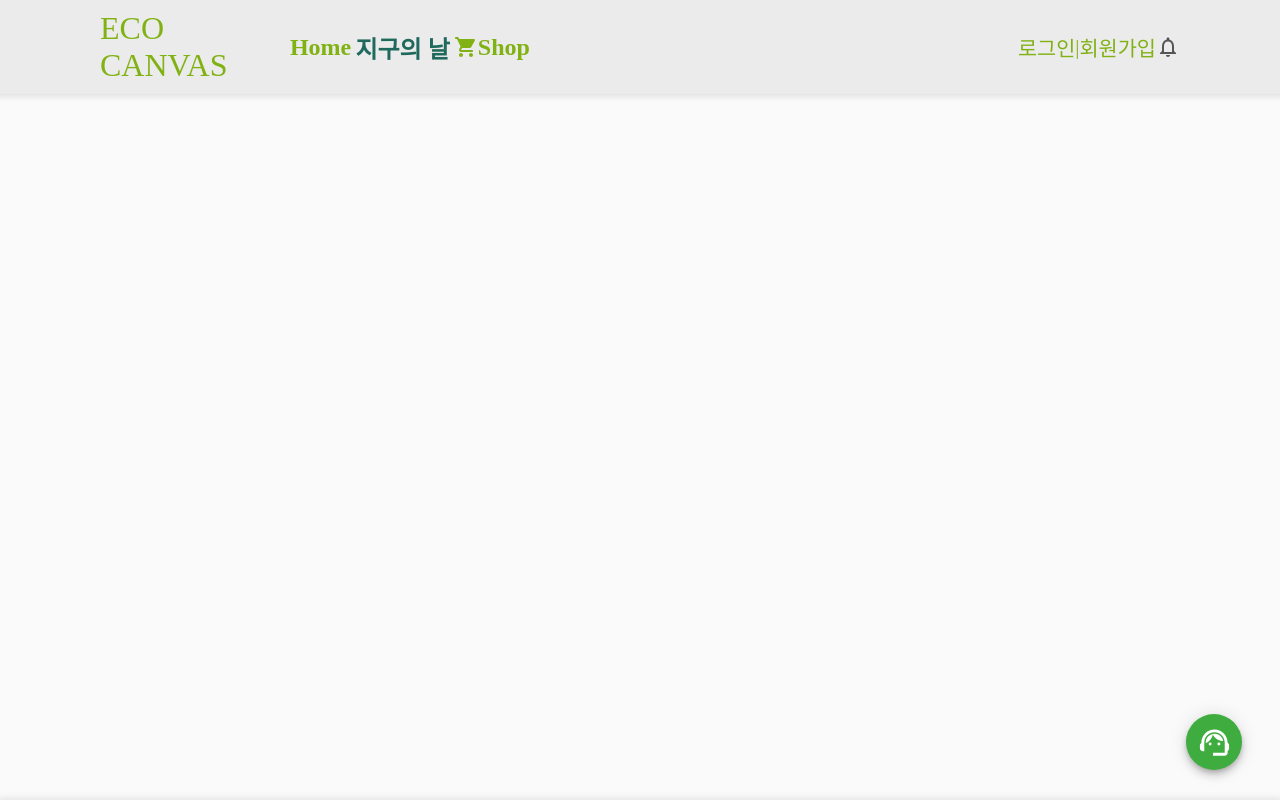
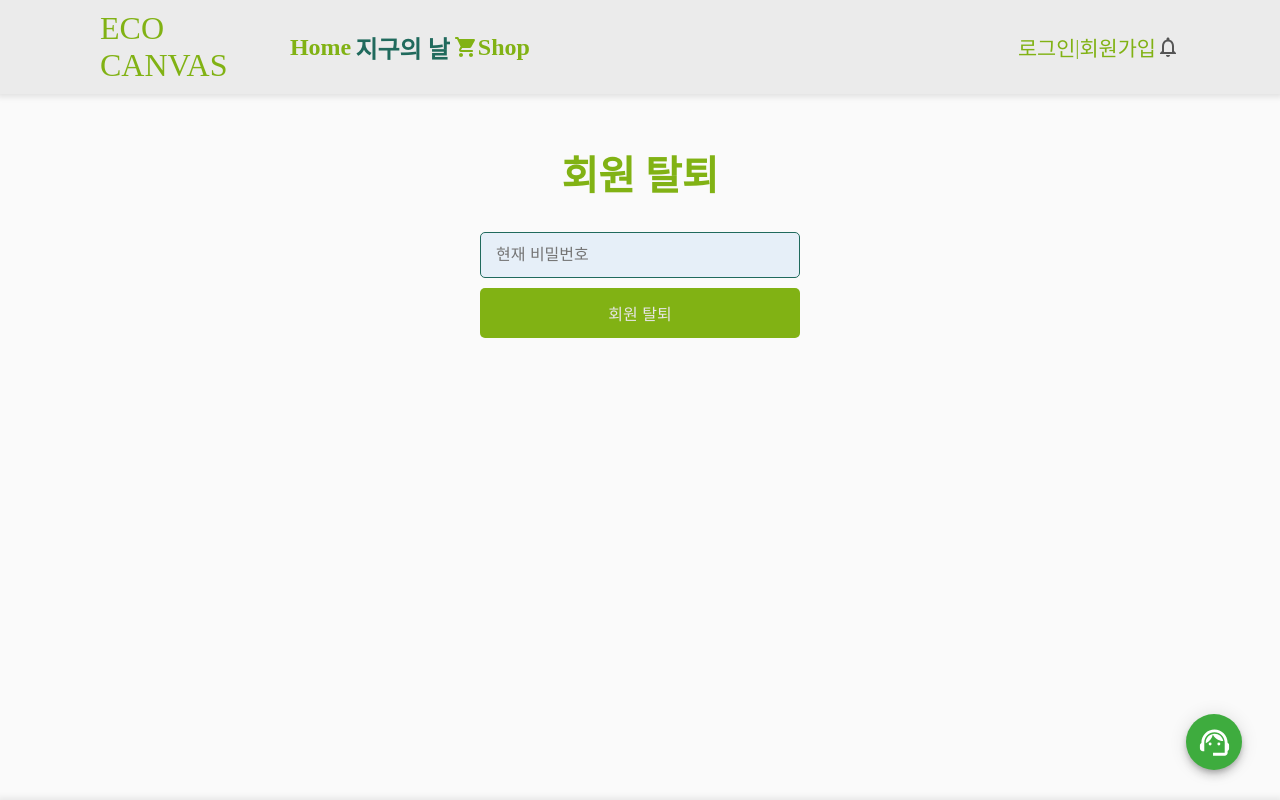
Before and after one commit to Songjimyung/EcoCanvas-Frontend, a React (Create React App) app: page /mypage/profile/withdrawal in a window 1280 px wide. Shown: the top 800 px of the page. Built offline with nearby package versions, Linux system fonts and the light colour scheme; no server answers; a web font is replaced by a local one.

Commit message:
Feature : 회원 탈퇴 기능 구현 회원 탈퇴 기능 구현 Feature #107

```diff
--- a/src/App.js
+++ b/src/App.js
@@ -39,6 +39,7 @@ import { MyReviewComment } from './pages/mypagelist/myReviewcomment';
 import { createTheme, ThemeProvider } from "@mui/material";
 import { ApplyListCampaign } from './admin_pages/ApplycampaignList/ApplyCampaignList'
 import { MyProfile } from './pages/mypagelist/myprofile'
+import { UserWithdrawal } from './pages/UserWithdrawal'
 import { ProductDetail } from './admin_pages/productdetail/Productdetail'
 import { ChatList } from './admin_pages/chatList/ChatList';
 import { ChatDetail } from './admin_pages/chatDetail/ChatDetail';
@@ -112,6 +113,7 @@ function App() {
             <Route path="/product/buy/:productId" element={<BuyProduct />}></Route>
             <Route path="/mypage" element={<Mypage />}></Route>
             <Route path="/mypage/profile" element={<MyProfile />}></Route>
+            <Route path="/mypage/profile/withdrawal" element={<UserWithdrawal />}></Route>
             <Route path="/mypage/mypostcampaign" element={<MyPostCampaign />}></Route>
             <Route path="/mypage/mylikes" element={<MyLikes />}></Route>
             <Route path="/mypage/myorders" element={<MyOrder />}></Route>
--- a/src/css/mypage.css
+++ b/src/css/mypage.css
@@ -184,3 +184,21 @@ tbody>h2 {
   justify-content: center;
   margin-bottom: 50px;
 }
+
+.button-box {
+  display: flex;
+  flex-flow: column;
+  justify-content: space-between;
+  align-items: center;
+  margin-top: 5px;
+}
+
+.button-box > a{
+  margin-top: 7px;
+  font-size: 0.8rem;
+}
+
+.button-box>a:hover {
+  color: rgb(55, 146, 55);
+  font-size: 0.825rem;
+}
--- /dev/null
+++ b/src/pages/UserWithdrawal.js
@@ -0,0 +1,63 @@
+import React, { useState } from "react";
+import axios from 'axios';
+import '../css/AuthForm.css'
+
+const UserWithdrawal = () => {
+    const [confirm_password, setConfirmPassword] = useState('');
+    const handleUserWithdrawalFormSubmit = async (e) => {
+        e.preventDefault();
+        const token = localStorage.getItem('access');
+        const userWithdrawalData = {
+            confirm_password,
+        }
+        try {
+            const response = await axios.delete(`${process.env.REACT_APP_BACKEND_URL}/users/`, {
+                data: userWithdrawalData,
+                headers: {
+                    'Authorization': `Bearer ${token}`
+                }
+            })
+            const response_data = response.data
+            const response_status = response.status
+
+            if (response_status === 200) {
+                alert(response_data['message']);
+                localStorage.removeItem("access");
+                localStorage.removeItem("refresh");
+                localStorage.removeItem("payload");
+            }
+
+            window.location.replace("/")
+
+        } catch (error) {
+            if (error.response.data['confirm_password']) {
+                alert(error.response.data['confirm_password'][0]);
+            } else if (error.response.data['password']) {
+                alert(error.response.data['password'][0]);
+            }
+        }
+    };
+    return (
+        <div className="log-div">
+            <div>
+                <h3 className='inputList'>
+                    회원 탈퇴
+                </h3>
+            </div>
+            <div className='inputList'>
+                <input
+                    name="confirm_password"
+                    type="password"
+                    placeholder="현재 비밀번호"
+                    value={confirm_password}
+                    onChange={(e) => setConfirmPassword(e.target.value)}
+                />
+                <button onClick={handleUserWithdrawalFormSubmit}>
+                    회원 탈퇴
+                </button>
+            </div>
+        </div >
+    );
+};
+
+export { UserWithdrawal };
--- a/src/pages/mypagelist/myprofile.jsx
+++ b/src/pages/mypagelist/myprofile.jsx
@@ -1,4 +1,5 @@
 import React, { useEffect, useState } from "react";
+import { Link } from "react-router-dom";
 import Sidebar from "../../components/mypageSidebar/MypageSidebar";
 import "../../css/mypage.css";
 import { Button, Grid, Typography, TextField } from "@mui/material";
@@ -171,6 +172,7 @@ export default function MyProfile() {
               />
             </Grid>
           </Grid>
+          <div className="button-box">
             <Button
               type="submit"
               sx={{
@@ -187,6 +189,8 @@ export default function MyProfile() {
             >
               Save
             </Button>
+            <Link to="/mypage/profile/withdrawal">회원탈퇴를 원하시나요?</Link>
+          </div>
         </form>
       </div>
     </div>
```
Lines whose indentation alone changed are shown as unchanged.
